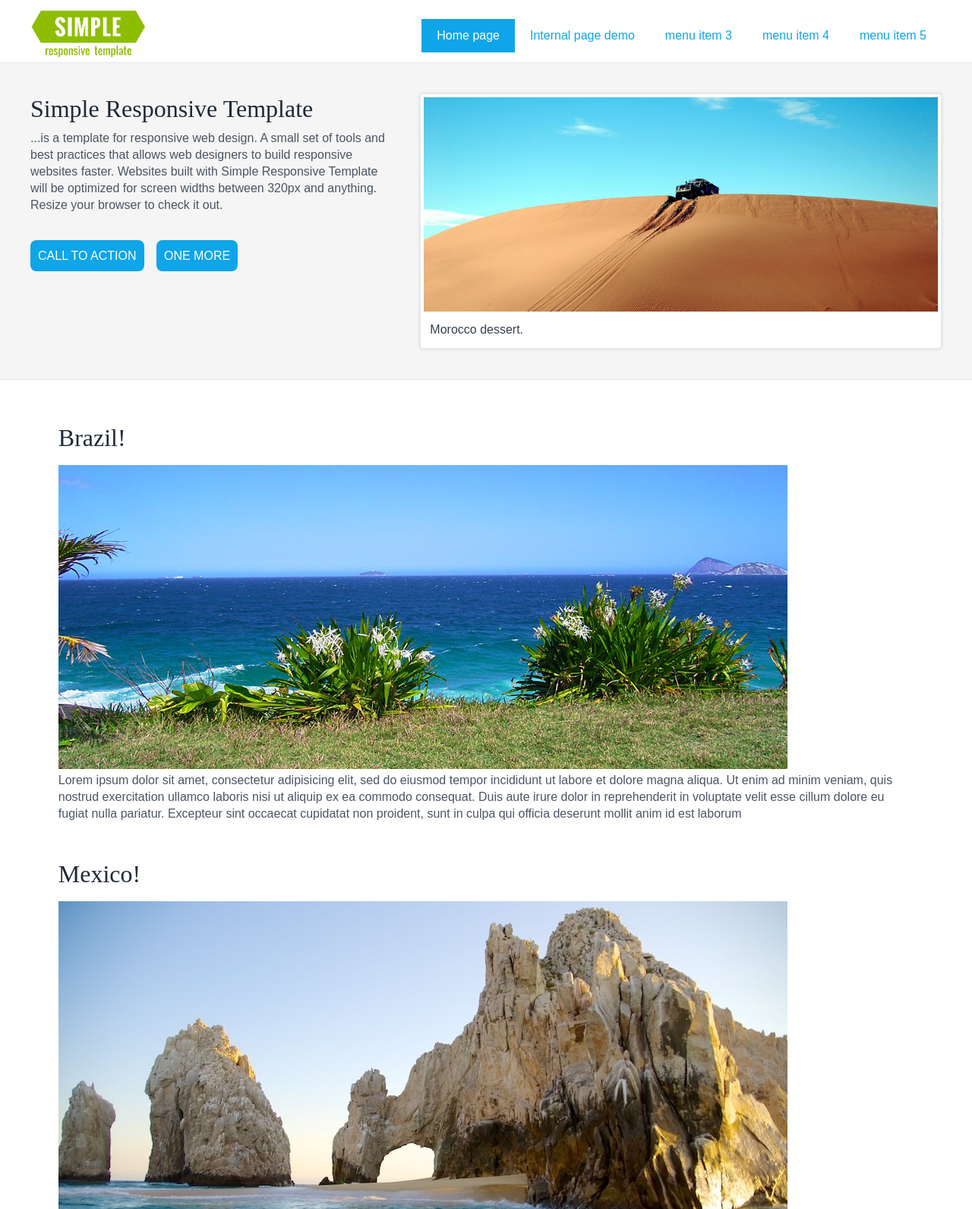
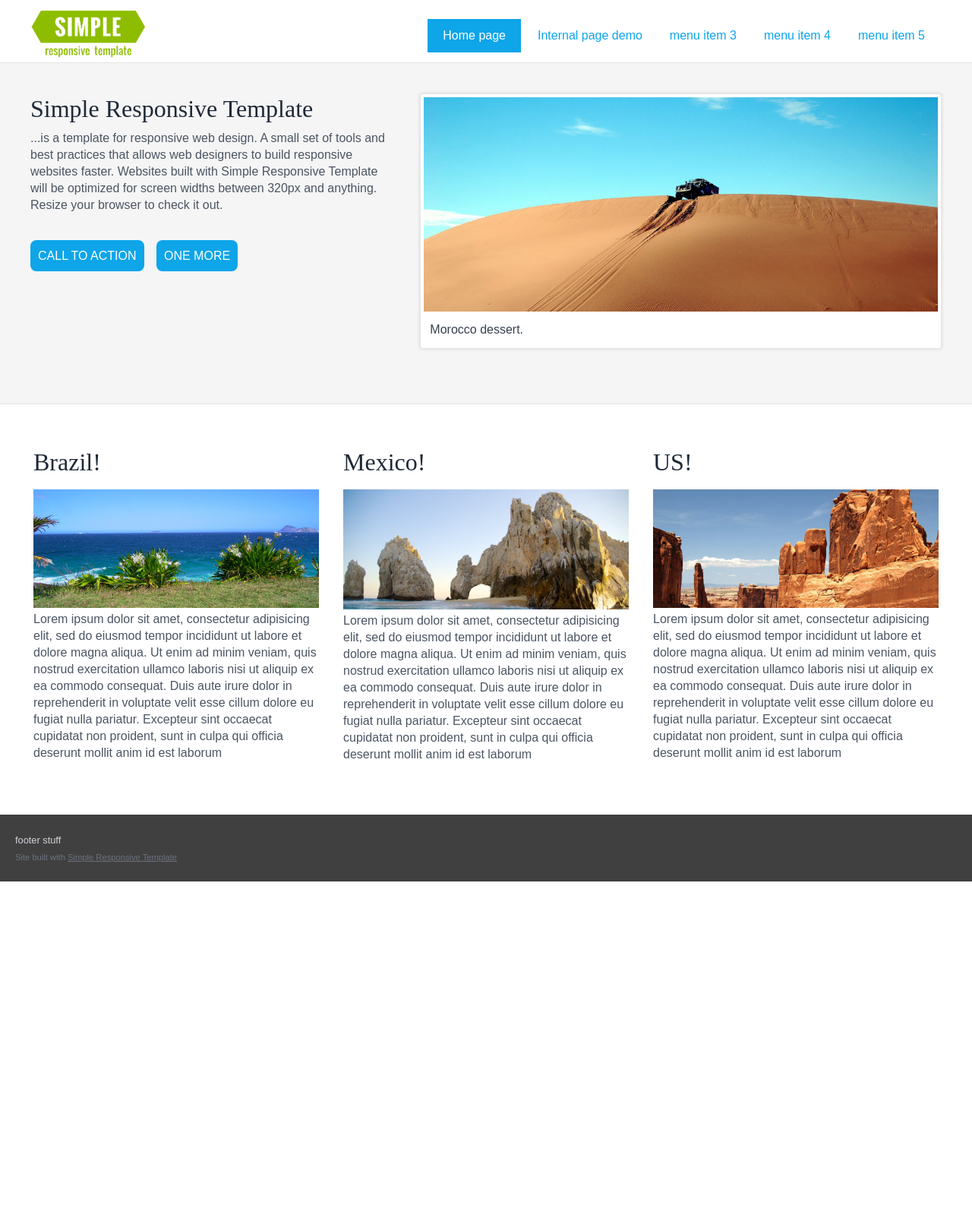
Before and after one commit to aztorius-j/domaca-uloha-8a, a website: page public/index.html in a window 1280 px wide. Shown: the top 1591 px of the page at 76% size. After the commit the page ends 1160 px from the top, so only its background shows below. Drawn offline with Linux system fonts and the light colour scheme.

Commit message:
asi hotovo

```diff
--- a/public/index.html
+++ b/public/index.html
@@ -11,7 +11,7 @@
 
     <header class="text-center px-5 lg:flex lg:justify-center sm:p-0 lg:p-0">
 
-        <div class="sm:flex sm:items-center sm:justify-between sm:px-[4%] lg:w-[1200px] lg:min-w-[920px] lg:px-10 lg:box-content">
+        <div class="sm:flex sm:items-center sm:justify-between sm:px-[4%] lg:w-[1200px] lg:min-w-[840px] lg:px-10 lg:box-content">
 
             <a href="#" class="inline-block w-[9.5rem] mb-5 sm:mb-1.5">
                 <img class="w-full" src="img/logo.png" alt="logo">
@@ -23,32 +23,32 @@
 
             <ul class="lg:flex">
 
-                <li class="bg-sky-500 text-white px-5 py-2.5">
-                    <a href="#">
+                <li class="flex mr-2">
+                    <a href="#" class="bg-sky-500 text-white px-5 py-2.5">
                         Home page
                     </a>
                 </li>
 
-                <li class="nav-item">
-                    <a href="#">
+                <li class="flex mr-2">
+                    <a href="#" class="nav-item">
                         Internal page demo
                     </a>
                 </li>
 
-                <li class="nav-item">
-                    <a href="#">
+                <li class="flex mr-2">
+                    <a href="#" class="nav-item">
                         menu item 3
                     </a>
                 </li>
 
-                <li class="nav-item">
-                    <a href="#">
+                <li class="flex mr-2">
+                    <a href="#" class="nav-item">
                         menu item 4
                     </a>
                 </li>
 
-                <li class="nav-item">
-                    <a href="#">
+                <li class="flex mr-2">
+                    <a href="#" class="nav-item">
                         menu item 5
                     </a>
                 </li>
@@ -85,7 +85,7 @@
 
                 <div class="hidden lg:flex col-span-7 items-start">
 
-                    <figure class="flex flex-col p-1 pb-3 bg-white rounded border border-gray-200 shadow-even-shadow">
+                    <figure class="flex flex-col p-1 pb-3 bg-white rounded border border-gray-200 shadow-even-shadow lg:mb-8">
 
                         <img src="img/desert.jpg" alt="dessert" class="mb-3">
                         <figcaption class="text-gray-700 ml-2">Morocco dessert.</figcaption>
@@ -98,11 +98,13 @@
 
         </section>
 
-        <div class="py-12">
+        <div class="lg:flex justify-center">
+
+            <div class="py-12 lg:grid grid-cols-3 gap-8 lg:p-11 lg:pt-14 lg:max-w-[1200px] lg:box-content">
 
                 <!-- BRAZIL  -->
 
-        <section class="px-8 pt-2 pb-10 sm:px-[6%]">
+                <section class="px-8 pt-2 pb-10 sm:px-[6%] lg:p-0">
 
                     <h1 class="title">Brazil!</h1>
 
@@ -118,7 +120,7 @@
 
                 <!-- MEXICO  -->
 
-        <section class="px-8 pt-2 pb-10 sm:px-[6%]">
+                <section class="px-8 pt-2 pb-10 sm:px-[6%] lg:p-0">
 
                     <h1 class="title">Mexico!</h1>
 
@@ -134,7 +136,7 @@
 
                 <!-- US  -->
 
-        <section class="px-8 pt-2 pb-10 sm:px-[6%]">
+                <section class="px-8 pt-2 pb-10 sm:px-[6%] lg:p-0">
 
                     <h1 class="title">US!</h1>
 
@@ -150,9 +152,11 @@
 
             </div>
 
+        </div>
+
     </main>
 
-    <footer class="bg-neutral-700 px-5 py-6">
+    <footer class="bg-neutral-700 px-5 py-6 lg:mt-6">
 
         <p class="text-gray-300 text-[0.8rem] mb-1">
             footer stuff
--- a/src/input.css
+++ b/src/input.css
@@ -10,6 +10,11 @@
 
     .nav-item {
         @apply
-        text-sky-500 px-5 py-2.5;
+        text-sky-500 px-3.5 py-2.5;
+    }
+
+    .nav-item:hover {
+        @apply
+        bg-sky-500 text-white;
     }
 }
```
Also changed, not shown: public/output.css. Lines whose indentation alone changed are shown as unchanged.
